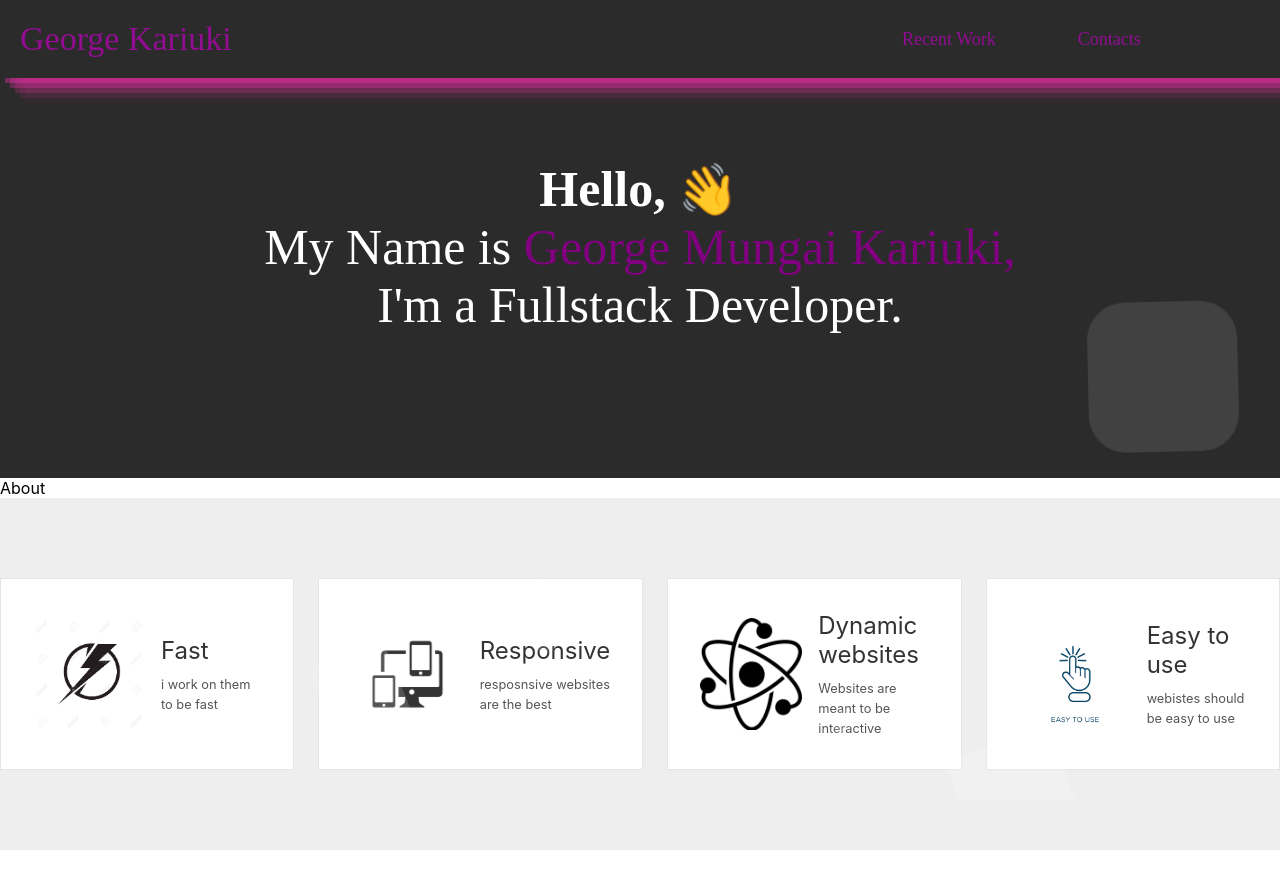
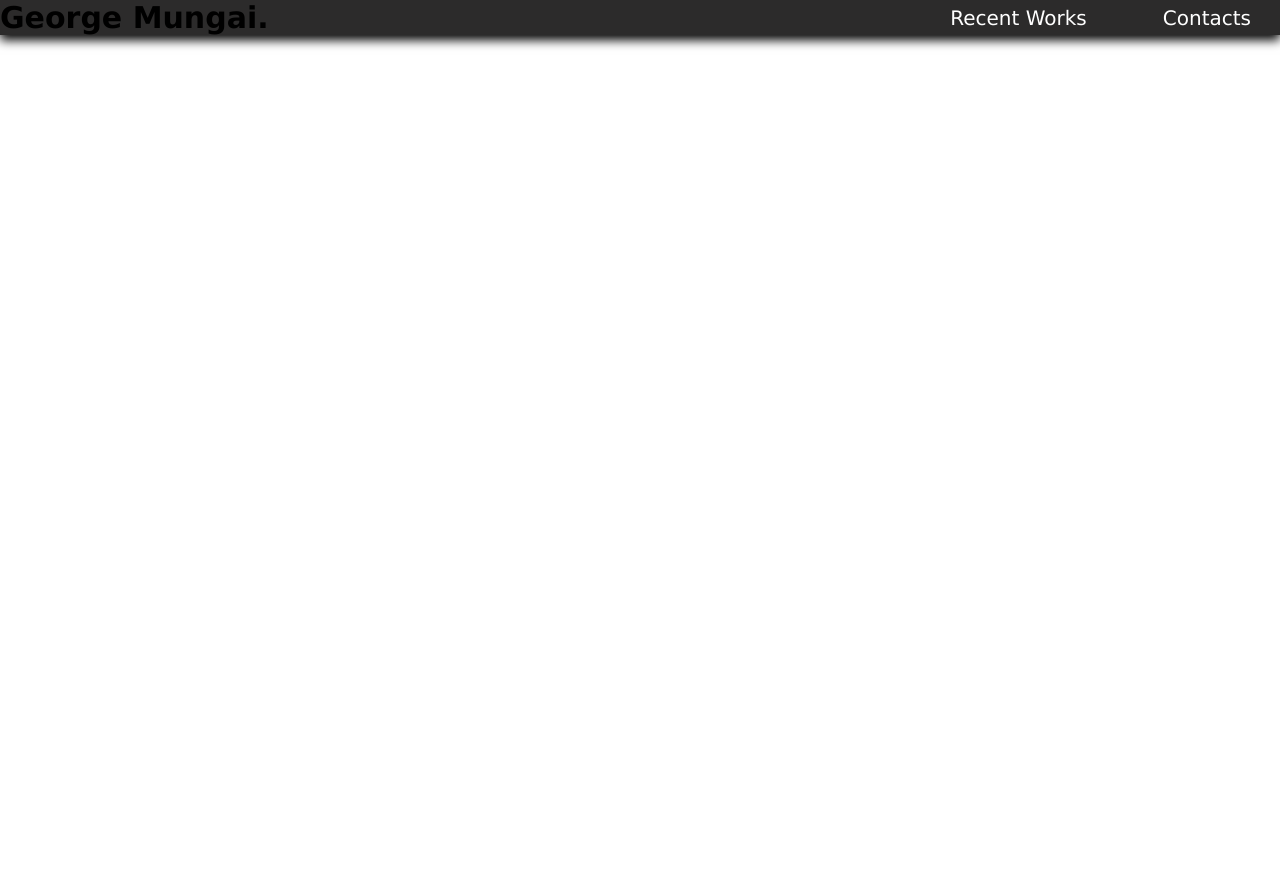
Before and after one commit to George-k-tech/portfolio, a React (Create React App) app: page / in a window 1280 px wide. Shown: the top 888 px of the page. After the commit the page ends 800 px from the top, so only its background shows below. Built offline with nearby package versions, Linux system fonts and the light colour scheme.

Commit message:
navbar changes

```diff
--- a/src/components/Navbar.js
+++ b/src/components/Navbar.js
@@ -3,32 +3,25 @@ import { NavLink } from "react-router-dom";
 import "../main.css";
 const Navbar = () => {
   return (
-    <div className="navbar">
-      <div className="navbar-logo">
-        <NavLink to="/" className="a">George Kariuki</NavLink>
+    <nav class="navbar">
+
+    <div class="logo">George Mungai.</div>
+
+    <ul class="nav-links">
+
+
+      <input type="checkbox" id="checkbox_toggle" />
+      <label for="checkbox_toggle" class="hamburger">&#9776;</label>
+
+
+      <div class="menu">
+
+        <li><a href="/">Recent Works</a></li>
+        <li><a href="/">Contacts</a></li>
+
       </div>
-
-      <div className="navbar-body">
-        <ul className="navlinks">
-          <input type="checkbox" id="checkbox-toggle"></input>
-          <label htmlFor="checkbox-toggle" className="hamburger">
-            &#9776;
-          </label>
-          <div className="menu">
-            <li>
-              <NavLink to="/work" className="a">
-                Recent Work
-              </NavLink>
-            </li>
-            <li>
-              <NavLink to="/contacts" className="a">
-                Contacts
-              </NavLink>
-            </li>
-          </div>
-        </ul>
-      </div>
-    </div>
+    </ul>
+  </nav>
   );
 };
 
--- a/src/main.css
+++ b/src/main.css
@@ -1,59 +1,87 @@
 :root {
   --grey: rgb(44, 43, 43);
-  --font:"Times New Roman", Times, serif;
+  --font: Verdana, Geneva, Tahoma, sans-serif;
 }
+
 * {
   margin: 0;
   padding: 0;
   box-sizing: border-box;
+  font-family:var(--font);
+  outline: none;
+  border: none;
   text-decoration: none;
+  text-transform: capitalize;
   list-style: none;
+  transition: .2s linear;
 }
+
+html {
+  font-size: 62.5%;
+  scroll-behavior: smooth;
+  scroll-padding-top: 6rem;
+  overflow-x: hidden;
+}
+
 /* navbar css starts here */
+
+
 .navbar {
   position: fixed;
   top: 0;
+  left: 0;
   right: 0;
-  left: 0;
+  background: 2rem 9%;
   display: flex;
   align-items: center;
   justify-content: space-between;
-  padding: 20px;
+  z-index: 1000;
+  box-shadow: 0 .5rem 1rem rgba(0.0, 0, .1);
   background-color: var(--grey);
+}
+
+.nav-links a {
   color: #fff;
-  font-family: var(--font);
-  box-shadow: rgba(240, 46, 170, 0.4) 5px 5px, rgba(240, 46, 170, 0.3) 10px 10px, rgba(240, 46, 170, 0.2) 15px 15px, rgba(240, 46, 170, 0.1) 20px 20px, rgba(240, 46, 170, 0.05) 25px 25px;
+  font-size: 2rem;
+  padding: 0 1.5rem;
 }
-.navbar-logo{
-  font-size: 34px;
-  color: rgb(63, 17, 63);
+
+/* LOGO */
+.logo {
+  font-size: 3rem;
+  font-weight: bolder;
 }
-.navbar-body{
-  width: 30%;
-}
-.a{
-  color:rgb(146, 13, 146);
-}
-.menu{
+
+/* NAVBAR MENU */
+.menu {
   display: flex;
-  gap: 3em;
+  gap: 1em;
   font-size: 18px;
 }
-.menu li:hover{
-  background-color:white;
+
+.menu li:hover {
+  background-color: rgb(168, 161, 161);
   border-radius: 5px;
   transition: 0.3s ease;
 }
-.menu li{
+
+.menu li {
   padding: 5px 14px;
 }
+
 
 input[type=checkbox] {
   display: none;
 }
+
+/* HAMBURGER MENU */
 .hamburger {
   display: none;
-  font-size: 24px;
+  font-size: 3rem;
+  border-radius: .5rem;
+  padding: .5rem 1.5rem;
+  cursor: pointer;
+  border: .1rem solid rgba(0, 0, 0, .3);
   user-select: none;
 }
 /* navbar css ends here */
@@ -61,7 +89,9 @@ input[type=checkbox] {
 section {
   padding: 4.9rem 0%;
 }
+
 .header
+
 /* header section for home page starts here */
 .context {
   width: 100%;
@@ -70,21 +100,21 @@ section {
   font-family: var(--font);
 }
 
-.context .p{
+.context .p {
   text-align: center;
   color: #fff;
   font-size: 50px;
 }
 
 
-.area{
+.area {
   background: var(--grey);
   background: -webkit-linear-gradient(to left, #8f94fb, #4e54c8);
   width: 100%;
-  height:50vh;
+  height: 50vh;
 }
 
-.circles{
+.circles {
   position: absolute;
   top: 0;
   left: 0;
@@ -93,7 +123,7 @@ section {
   overflow: hidden;
 }
 
-.circles li{
+.circles li {
   position: absolute;
   display: block;
   list-style: none;
@@ -105,7 +135,7 @@ section {
 
 }
 
-.circles li:nth-child(1){
+.circles li:nth-child(1) {
   left: 25%;
   width: 80px;
   height: 80px;
@@ -113,7 +143,7 @@ section {
 }
 
 
-.circles li:nth-child(2){
+.circles li:nth-child(2) {
   left: 10%;
   width: 20px;
   height: 20px;
@@ -121,14 +151,14 @@ section {
   animation-duration: 12s;
 }
 
-.circles li:nth-child(3){
+.circles li:nth-child(3) {
   left: 70%;
   width: 20px;
   height: 20px;
   animation-delay: 4s;
 }
 
-.circles li:nth-child(4){
+.circles li:nth-child(4) {
   left: 40%;
   width: 60px;
   height: 60px;
@@ -136,28 +166,28 @@ section {
   animation-duration: 18s;
 }
 
-.circles li:nth-child(5){
+.circles li:nth-child(5) {
   left: 65%;
   width: 20px;
   height: 20px;
   animation-delay: 0s;
 }
 
-.circles li:nth-child(6){
+.circles li:nth-child(6) {
   left: 75%;
   width: 110px;
   height: 110px;
   animation-delay: 3s;
 }
 
-.circles li:nth-child(7){
+.circles li:nth-child(7) {
   left: 35%;
   width: 150px;
   height: 150px;
   animation-delay: 7s;
 }
 
-.circles li:nth-child(8){
+.circles li:nth-child(8) {
   left: 50%;
   width: 25px;
   height: 25px;
@@ -165,7 +195,7 @@ section {
   animation-duration: 45s;
 }
 
-.circles li:nth-child(9){
+.circles li:nth-child(9) {
   left: 20%;
   width: 15px;
   height: 15px;
@@ -173,7 +203,7 @@ section {
   animation-duration: 35s;
 }
 
-.circles li:nth-child(10){
+.circles li:nth-child(10) {
   left: 85%;
   width: 150px;
   height: 150px;
@@ -197,26 +227,56 @@ section {
 
 .wave {
   animation-name: wave-animation;
-  animation-duration: 2.5s;        /* Change to speed up or slow down */
-  animation-iteration-count: infinite;  /* Never stop waving :) */
-  transform-origin: 70% 70%;       /* Pivot around the bottom-left palm */
+  animation-duration: 2.5s;
+  /* Change to speed up or slow down */
+  animation-iteration-count: infinite;
+  /* Never stop waving :) */
+  transform-origin: 70% 70%;
+  /* Pivot around the bottom-left palm */
   display: inline-block;
 }
-.name{
+
+.name {
   color: purple;
 }
-.div-button{
+
+.about {
+  font-family: var(--font);
+}
+
+.about-heading {
+  text-align: center;
+  font-size: 4rem;
+  padding: 1rem;
+  margin: 0.1rem 0;
+  color: #333;
+  background-color: rgba(240, 46, 170, 0.6);
+}
+
+.about .row {
   display: flex;
-  justify-content: center;
+  align-items: center;
+  gap: 2rem;
+  flex-wrap: wrap;
+  padding: 2rem 0;
+  padding-bottom: 3rem;
 }
-.button{
-  padding: 10px 16px;
-  background-color: red;
+
+.about .row .image-container {
+  flex: 1 1 40rem;
+  position: relative;
 }
-.button:hover{
-  background-color: #3498db;
+
+.about .row .image-container img {
+  width: 100%;
+  border: 1.5rem solid #fff;
+  border-radius: .5rem;
+  box-shadow: 0 .5rem 1rem rgba(0.0, 0, .1);
+  height: 100%;
+  object-fit: cover;
 }
-.about-icons{
+
+.about-icons {
   background: #eee;
   display: flex;
   flex-wrap: wrap;
@@ -225,7 +285,7 @@ section {
   padding-bottom: 5rem;
 }
 
-.about-icons .icon{
+.about-icons .icon {
   background: #fff;
   border: .1rem solid rgba(0, 0, 0, .1);
   padding: 2rem;
@@ -234,20 +294,22 @@ section {
   flex: 1 1 16rem;
 }
 
-.about-icons .icon img{
+.about-icons .icon img {
   height: 7rem;
   margin-right: 1rem;
 }
 
-.about-icons .icon p{
+.about-icons .icon p {
   color: #333;
   padding-bottom: .5rem;
   font-size: 1.5rem;
 }
-.about-icons .icon span{
+
+.about-icons .icon span {
   color: #555;
   font-size: .8rem;
 }
+
 /* header section for home page ends here */
 
 
@@ -255,28 +317,33 @@ section {
 
 @keyframes animate {
 
-  0%{
+  0% {
     transform: translateY(0) rotate(0deg);
     opacity: 1;
     border-radius: 0;
   }
 
-  100%{
+  100% {
     transform: translateY(-1000px) rotate(720deg);
     opacity: 0;
     border-radius: 50%;
   }
 
 }
+
 /* frames to animate the header section  ends here*/
 
 /* frames to animate the text appearing and disapering starts here*/
 @keyframes revealDisappear {
-  0%, 100% {
+
+  0%,
+  100% {
     opacity: 0;
     transform: translateY(100%);
   }
-  25%, 75% {
+
+  25%,
+  75% {
     opacity: 1;
     transform: translateY(0);
   }
@@ -287,37 +354,77 @@ section {
 /* frames to animate the hand wave starts here*/
 
 @keyframes wave-animation {
-  0% { transform: rotate( 0.0deg) }
- 10% { transform: rotate(14.0deg) }  /* The following five values can be played with to make the waving more or less extreme */
- 20% { transform: rotate(-8.0deg) }
- 30% { transform: rotate(14.0deg) }
- 40% { transform: rotate(-4.0deg) }
- 50% { transform: rotate(10.0deg) }
- 60% { transform: rotate( 0.0deg) }  /* Reset for the last half to pause */
-100% { transform: rotate( 0.0deg) }
+  0% {
+    transform: rotate(0.0deg)
+  }
+
+  10% {
+    transform: rotate(14.0deg)
+  }
+
+  /* The following five values can be played with to make the waving more or less extreme */
+  20% {
+    transform: rotate(-8.0deg)
+  }
+
+  30% {
+    transform: rotate(14.0deg)
+  }
+
+  40% {
+    transform: rotate(-4.0deg)
+  }
+
+  50% {
+    transform: rotate(10.0deg)
+  }
+
+  60% {
+    transform: rotate(0.0deg)
+  }
+
+  /* Reset for the last half to pause */
+  100% {
+    transform: rotate(0.0deg)
+  }
 }
 
 /* frames to animate the hand wave ends here*/
+
+@media (max-width: 991px) {
+  html {
+    font-size: 55%;
+  }
+
+  header {
+    padding: 2rem;
+  }
+}
 
 @media (max-width: 768px) {
   .menu {
      display:none;
      position: absolute;
+     border-top: .1rem solid rgba(0.0, 0, .1);
      background-color:var(--grey);
      right: 0;
      left: 0;
+     top: 100%;
      text-align: center;
-     padding: 16px 0;
+     /* padding: 16px 0; */
    }
 
    .menu li:hover {
      display: inline-block;
-     background-color:#4c9e9e;
+     background-color:rgb(168, 161, 161);
      transition: 0.3s ease;
    }
 
-   .menu li + li {
-     margin-top: 12px;
+   .menu li{
+    margin: 1.5rem;
+    padding: 1.5rem;
+    border: .1rem solid rgba(0.0, 0, .1);
+    display: block;
    }
 
    input[type=checkbox]:checked ~ .menu {
@@ -327,4 +434,5 @@ section {
    .hamburger {
      display: block;
    }
+
  }
--- a/src/pages/Home.js
+++ b/src/pages/Home.js
@@ -1,7 +1,8 @@
 const Home = () => {
   return (
-    <section>
-      <div className="header">
+     <>
+
+      {/*  <div className="header">
         <div class="context">
           <div class="reveal-container">
             <div class="reveal-text">
@@ -34,11 +35,25 @@ const Home = () => {
       </div>
 
       <div className="about">
-        <div className="about-head">
-          <p>About</p>
+          <p className="about-heading">About</p>
+        <div className="row">
+            <div className="image-container">
+              <img src="responisive.jpeg" alt="my pic"></img>
+              <h3>George Mungai Kariuki</h3>
+            </div>
+
+            <div className="about-content">
+                <h3>My stacks</h3>
+
+                <p>Flutter</p>
+                <p>Laravel</p>
+                <p>React</p>
+                <p>another</p>
+            </div>
         </div>
+      </div>
 
-        <div className="about-icons">
+      <div className="about-icons">
           <div className="icon">
             <img src="fast.jpeg" alt="fast"></img>
             <div className="info">
@@ -72,9 +87,8 @@ const Home = () => {
             <span>webistes should be easy to use</span>
             </div>
           </div>
-        </div>
-      </div>
-    </section>
+        </div> */}
+    </>
   );
 };
 
```
Lines whose indentation alone changed are shown as unchanged.
